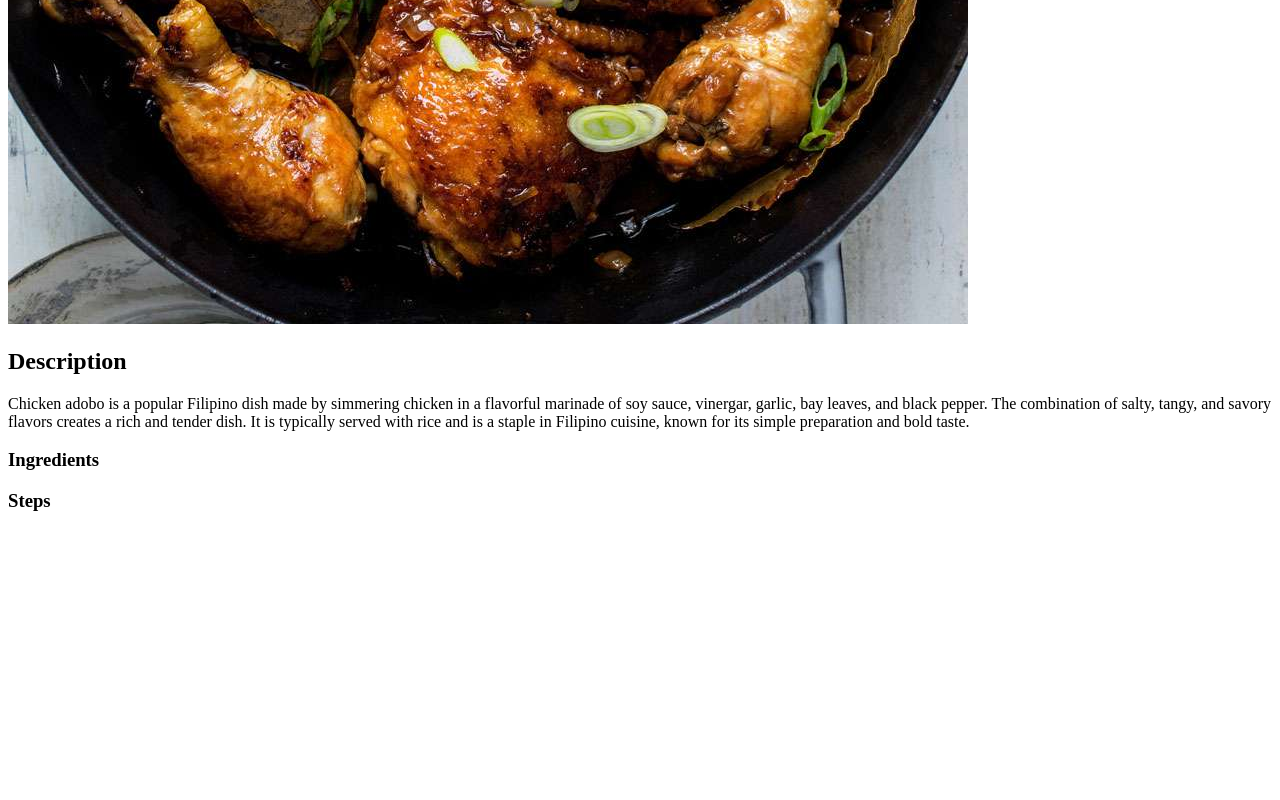
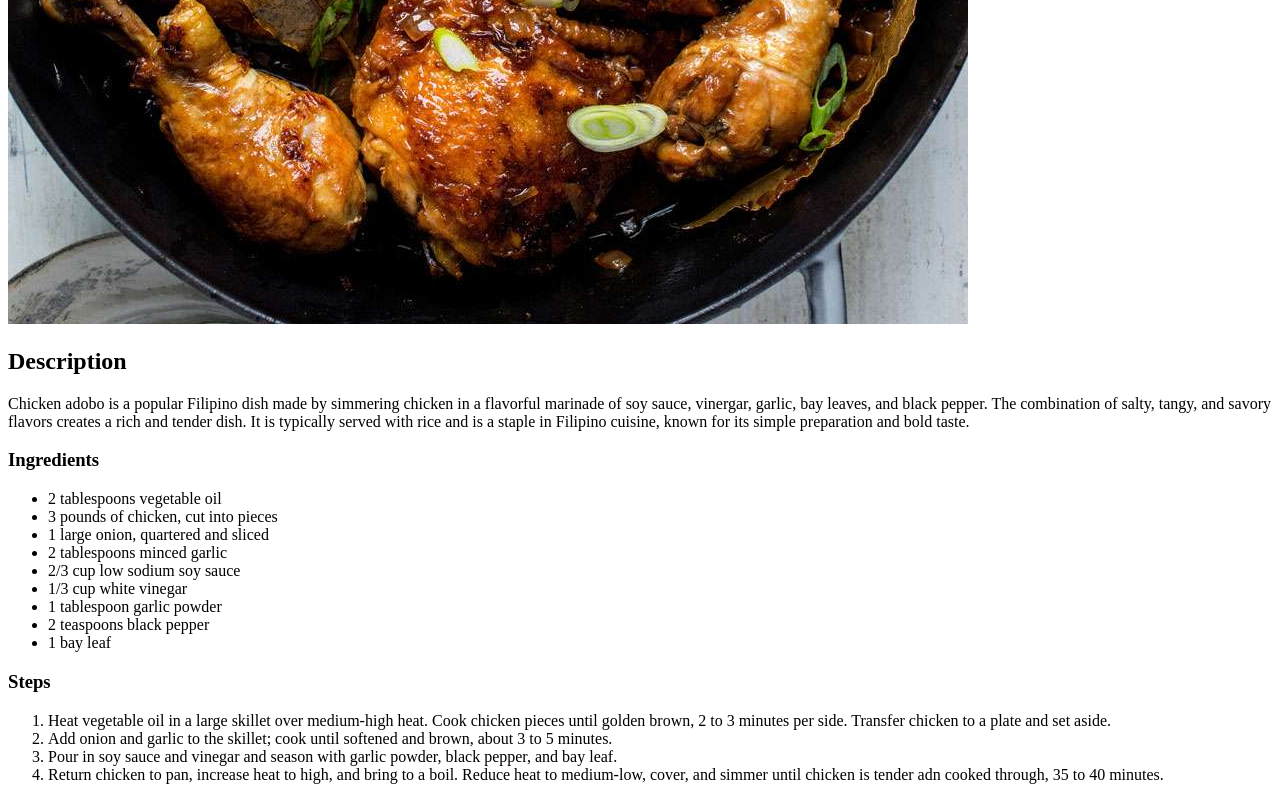
Before and after one commit to CyberMATTZERO/odin-recipes, a plain HTML site: page recipes/chicken-adobo.html in a window 1280 px wide. Shown: the part 716-1516 px from the top of the page. Before the commit the page ends 1247 px from the top, so only its background shows below. Drawn offline with Linux system fonts and the light colour scheme.

Commit message:
Add ingredients and steps

```diff
--- a/recipes/chicken-adobo.html
+++ b/recipes/chicken-adobo.html
@@ -11,8 +11,30 @@
         The combination of salty, tangy, and savory flavors creates a rich and tender dish.
         It is typically served with rice and is a staple in Filipino cuisine, known for its simple preparation and bold taste.</p>
     <h3>Ingredients</h3>
-    <ul></ul>
+    <ul>
+        <li>2 tablespoons vegetable oil</li>
+        <li>3 pounds of chicken, cut into pieces</li>
+        <li>1 large onion, quartered and sliced</li>
+        <li>2 tablespoons minced garlic</li>
+        <li>2/3 cup low sodium soy sauce</li>
+        <li>1/3 cup white vinegar</li>
+        <li>1 tablespoon garlic powder</li>
+        <li>2 teaspoons black pepper</li>
+        <li>1 bay leaf</li>
+</ul>
     <h3>Steps</h3>
-    <ol></ol>
+    <ol>
+        <li>Heat vegetable oil in a large skillet over medium-high heat.
+            Cook chicken pieces until golden brown, 2 to 3 minutes per side.
+            Transfer chicken to a plate and set aside.
+        </li>
+        <li>Add onion and garlic to the skillet; cook until softened and brown, about 3 to 5 minutes.
+        </li>
+        <li>Pour in soy sauce and vinegar and season with garlic powder, black pepper, and bay leaf.</li>
+        <li>Return chicken to pan, increase heat to high, and bring to a boil.
+            Reduce heat to medium-low, cover, and simmer until chicken is tender adn cooked through,
+            35 to 40 minutes.
+        </li>
+    </ol>
 </body>
 </html>
```
